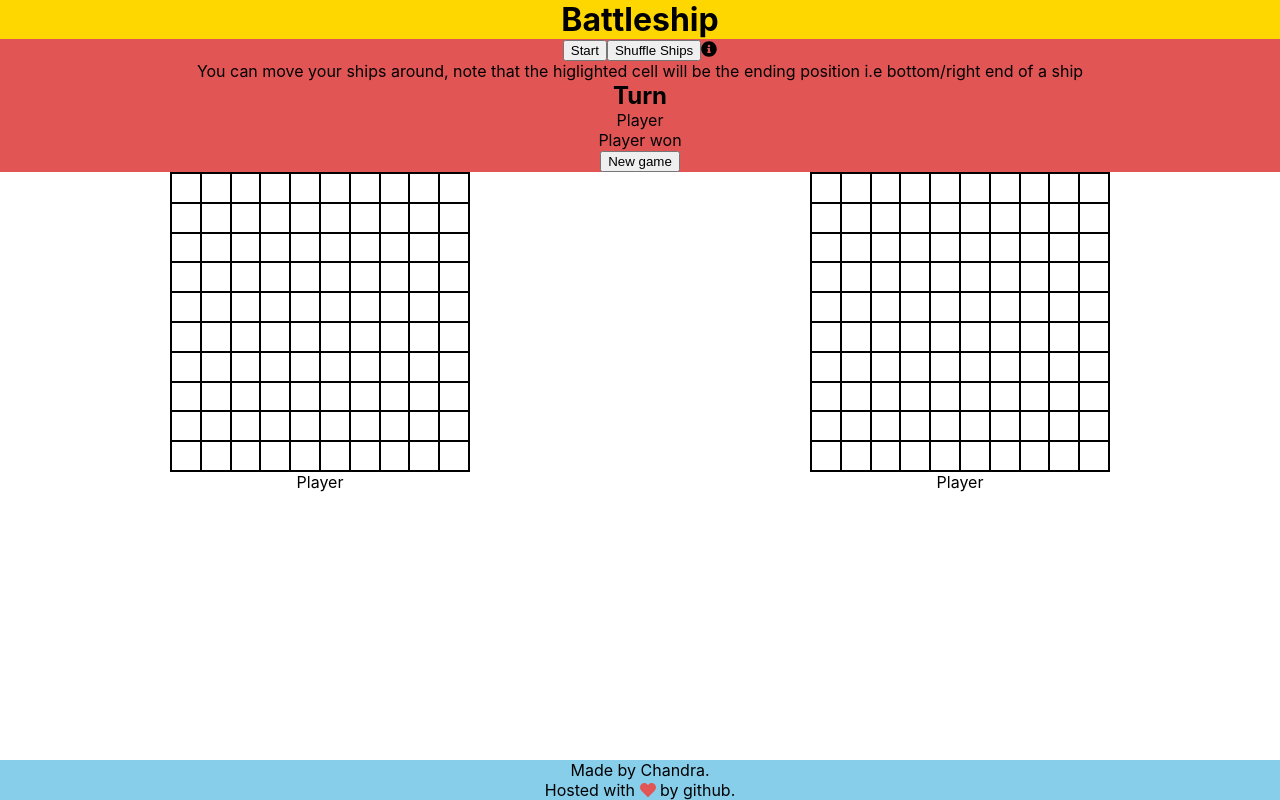
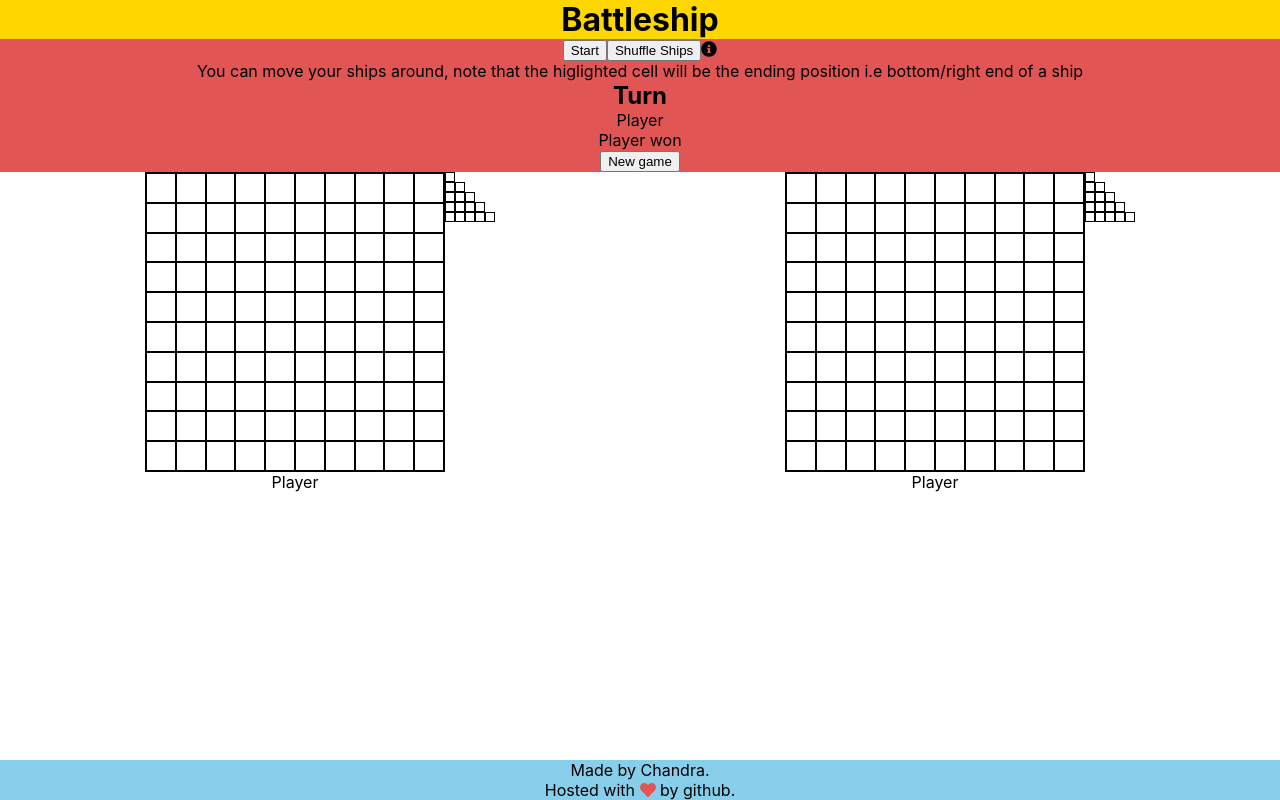
Before and after one commit to CodeSurfer3022/battleship, a React (Create React App) app in the folder battleship/: page / in a window 1280 px wide. Built offline with nearby package versions, Linux system fonts and the light colour scheme.

Commit message:
Add ship health status info on the side of the board

```diff
--- a/battleship/src/Components/GameBoard.js
+++ b/battleship/src/Components/GameBoard.js
@@ -3,7 +3,8 @@ import "./GameBoard.css";
 import Cell from "./Cell";
 
 function GameBoard() {
-  const [values, setValues] = useState([])
+  const [values, setValues] = useState([]);
+  const [positions, setPositions] = useState([]);
 
   // component did mount
   useEffect(() => {
--- /dev/null
+++ b/battleship/src/Components/ShipHealth.css
@@ -0,0 +1,3 @@
+.ship-health {
+    display: flex;
+}
--- /dev/null
+++ b/battleship/src/Components/ShipHealth.js
@@ -0,0 +1,17 @@
+import React from "react";
+import ShipSection from "./ShipSection";
+import "./ShipHealth.css";
+
+function ShipHealth(props) {
+
+  const vals = [...Array(props.length).keys()];
+  const shipSections = vals.map((val, index) => <ShipSection key={index}/>);
+
+  return(
+    <div className="ship-health">
+      {shipSections}
+    </div>
+  )
+}
+
+export default ShipHealth;
--- /dev/null
+++ b/battleship/src/Components/ShipSection.css
@@ -0,0 +1,5 @@
+.section {
+    height: 10px;
+    width: 10px;
+    border: 1px solid black;
+}
--- /dev/null
+++ b/battleship/src/Components/ShipSection.js
@@ -0,0 +1,12 @@
+import React from "react";
+import "./ShipSection.css";
+
+function ShipSection() {
+  return(
+    <div className="section">
+
+    </div>
+  )
+}
+
+export default ShipSection;
--- a/battleship/src/Components/ShipsStatus.js
+++ b/battleship/src/Components/ShipsStatus.js
@@ -1,10 +1,16 @@
 import React from "react";
 import "./ShipsStatus.css";
+import ShipHealth from "./ShipHealth";
 
 function ShipsStatus() {
+
+  const ships = [{length:1}, {length:2}, {length:3}, {length:4}, {length:5}];
+
+  const shipHealths = ships.map((ship, index) => <ShipHealth key={index} length={ship.length}/>);
+
   return(
-    <div>
-
+    <div className="ships-status">
+      {shipHealths}
     </div>
   )
 }
```
Also changed, not shown: battleship/src/Components/Ship.css (added), battleship/src/Components/Ship.js (added).
